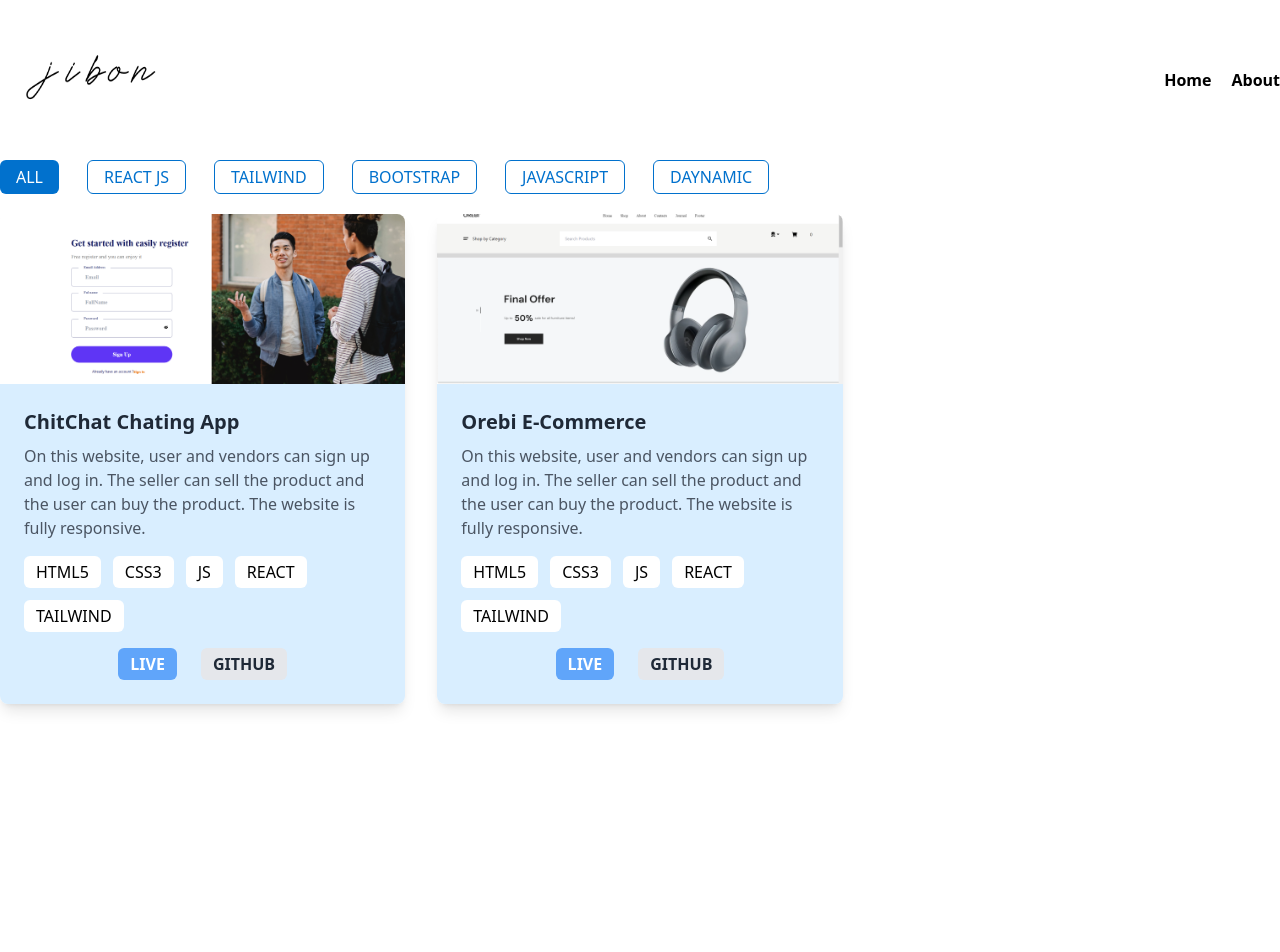
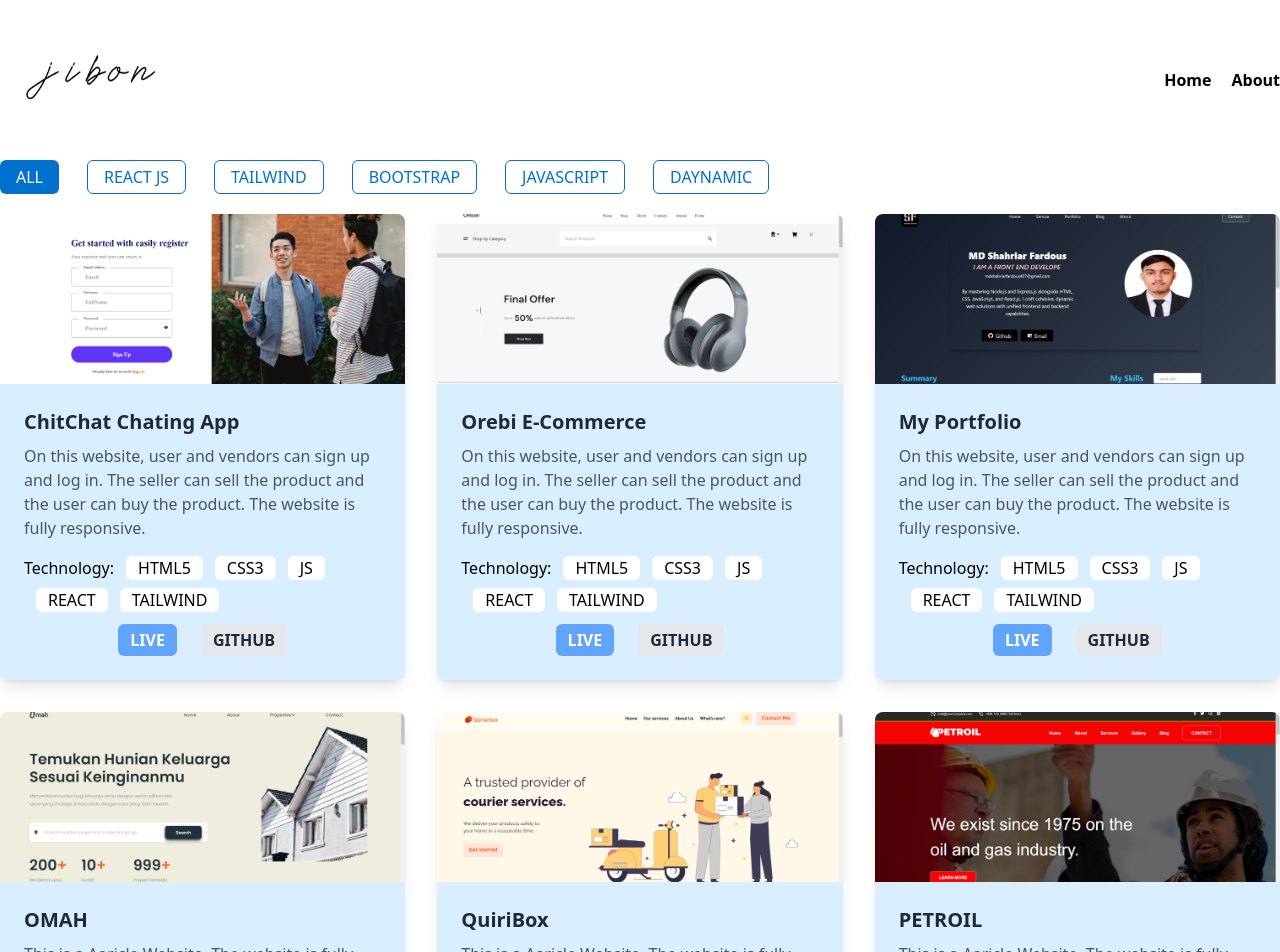
Before and after one commit to jibonrahaman/Jibon-just, a React (Vite) app: page /project in a window 1280 px wide. Shown: the top 952 px of the page. Before the commit the page ends 800 px from the top, so only its background shows below. Built offline with nearby package versions, Linux system fonts and the light colour scheme.

Commit message:
mixitup project

```diff
--- a/src/Components/Project.jsx
+++ b/src/Components/Project.jsx
@@ -43,13 +43,14 @@ function Project() {
                 <div className="p-6 bg-[#d9eeff]">
                     <h2 className="text-xl font-semibold text-gray-800 mb-2">{item.webName}</h2>
                     <p className="text-gray-600 mb-4">{item.paragraph}</p>
-                    <div className="flex flex-wrap gap-x-3 gap-y-3 mb-4">
-                        <button className="px-3 py-1 bg-white text-black rounded-md">{item.html}</button>
-                        <button className="px-3 py-1 bg-white text-black rounded-md">{item.css}</button>
-                        <button className="px-3 py-1 bg-white text-black rounded-md">{item.js}</button>
-                        <button className="px-3 py-1 bg-white text-black rounded-md">{item.react}</button>
-                        <button className="px-3 py-1 bg-white text-black rounded-md">{item.tailwind}</button>
-                    </div>
+                    <div className=" items-center mb-3">Technology:
+                <button className="px-3  cursor-pointer bg-white text-black ml-3 rounded-md">{item.html}</button>
+                <button className="px-3  cursor-pointer bg-white text-black ml-3 rounded-md">{item.css}</button>
+                <button className="px-3  cursor-pointer bg-white text-black ml-3 rounded-md">{item.js}</button>
+                <button className="px-3  cursor-pointer bg-white text-black ml-3 rounded-md">{item.react}</button>
+                <button className="px-3 mt-2  cursor-pointer bg-white text-black ml-3 rounded-md">{item.tailwind}</button>
+                </div>
+
                     <div className="flex justify-center gap-x-6">
                         <button className="px-3 py-1 bg-blue-400 hover:scale-105 text-white rounded-md hover:bg-blue-600 duration-300 font-semibold ">LIVE</button>
                         <button className="px-3 py-1 bg-gray-200 text-gray-800 rounded-md hover:bg-gray-400 duration-300 font-semibold hover:scale-105">GITHUB</button>
--- a/src/Skill.js
+++ b/src/Skill.js
@@ -21,6 +21,68 @@ const skill = [
       "js": "JS",
       "react": "REACT",
       "tailwind": "TAILWIND",
+      "redux": "REDUX",
+      "title": ["TAILWIND", "REACT JS", "DAYNAMIC"]
+    },
+    {
+      "id": '3',
+      "imgs": "../../public/images/p3.png",
+      "webName": "My Portfolio",
+      "paragraph": "On this website, user and vendors can sign up and log in. The seller can sell the product and the user can buy the product. The website is fully responsive.",
+      "html": "HTML5",
+      "css": "CSS3",
+      "js": "JS",
+      "react": "REACT",
+      "tailwind": "TAILWIND",
+      "redux": "REDUX",
+      "title": ["TAILWIND", "REACT JS", "DAYNAMIC"]
+    },
+    {
+      "id": '4',
+      "imgs": "../../public/images/p4.png",
+      "webName": "OMAH",
+      "paragraph": "This is a Aaricle Website. The website is fully responsive. Created the website to practice Sass. I have used HTML, CSS and Sass to create this website.",
+      "html": "HTML5",
+      "css": "CSS3",
+      "title": ["BOOTSTRAP"]
+    },
+    {
+      "id": '5',
+      "imgs": "../../public/images/p5.png",
+      "webName": "QuiriBox",
+      "paragraph": "This is a Aaricle Website. The website is fully responsive. Created the website to practice Sass. I have used HTML, CSS and Sass to create this website.",
+      "html": "HTML5",
+      "css": "CSS3",
+      "title": ["BOOTSTRAP"]
+    },
+    {
+      "id": '6',
+      "imgs": "../../public/images/p6.png",
+      "webName": "PETROIL",
+      "paragraph": "This is a Aaricle Website. The website is fully responsive. Created the website to practice Sass. I have used HTML, CSS and Sass to create this website.",
+      "html": "HTML5",
+      "css": "CSS3",
+      "title": ["BOOTSTRAP"]
+    },
+    {
+      "id": '7',
+      "imgs": "../../public/images/p7.png",
+      "webName": "MixiTup",
+      "paragraph": "This is a Aaricle Website. The website is fully responsive. Created the website to practice Sass. I have used HTML, CSS and Sass to create this website.",
+      "tailwind": "TAILWIND",
+      "react": "REACT",
+      "title": ["TAILWIND", "REACT JS" ]
+    },
+      {
+      "id": '8',
+      "imgs": "../../public/images/p8.png",
+      "webName": "Instagram Clone",
+      "paragraph": "On this website, user and vendors can sign up and log in. The seller can sell the product and the user can buy the product. The website is fully responsive.",
+      "html": "HTML5",
+      "css": "CSS3",
+      "js": "JS",
+      "react": "REACT",
+      "tailwind": "TAILWIND",
       "title": ["TAILWIND", "REACT JS", "DAYNAMIC"]
     },
   ];
```
